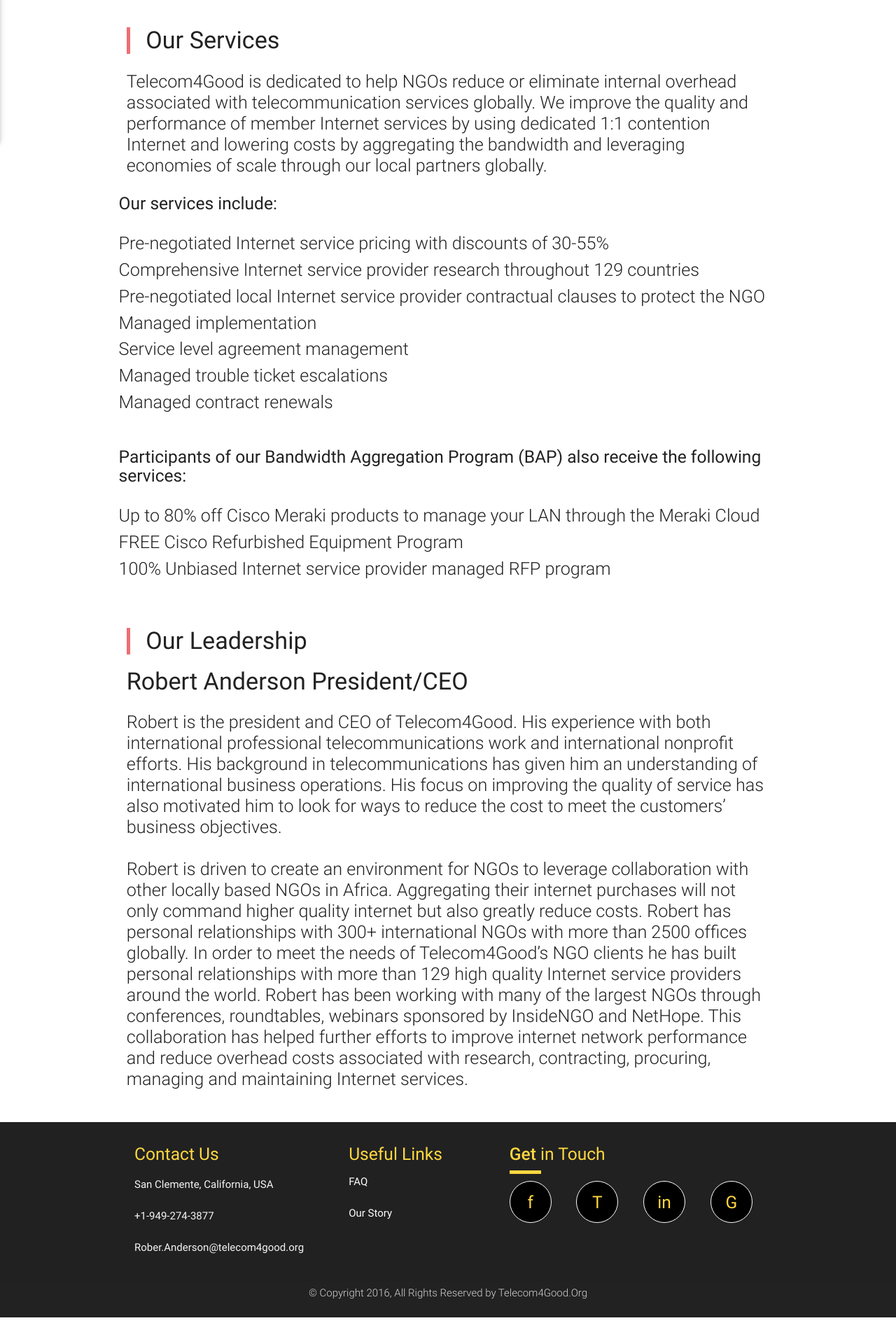
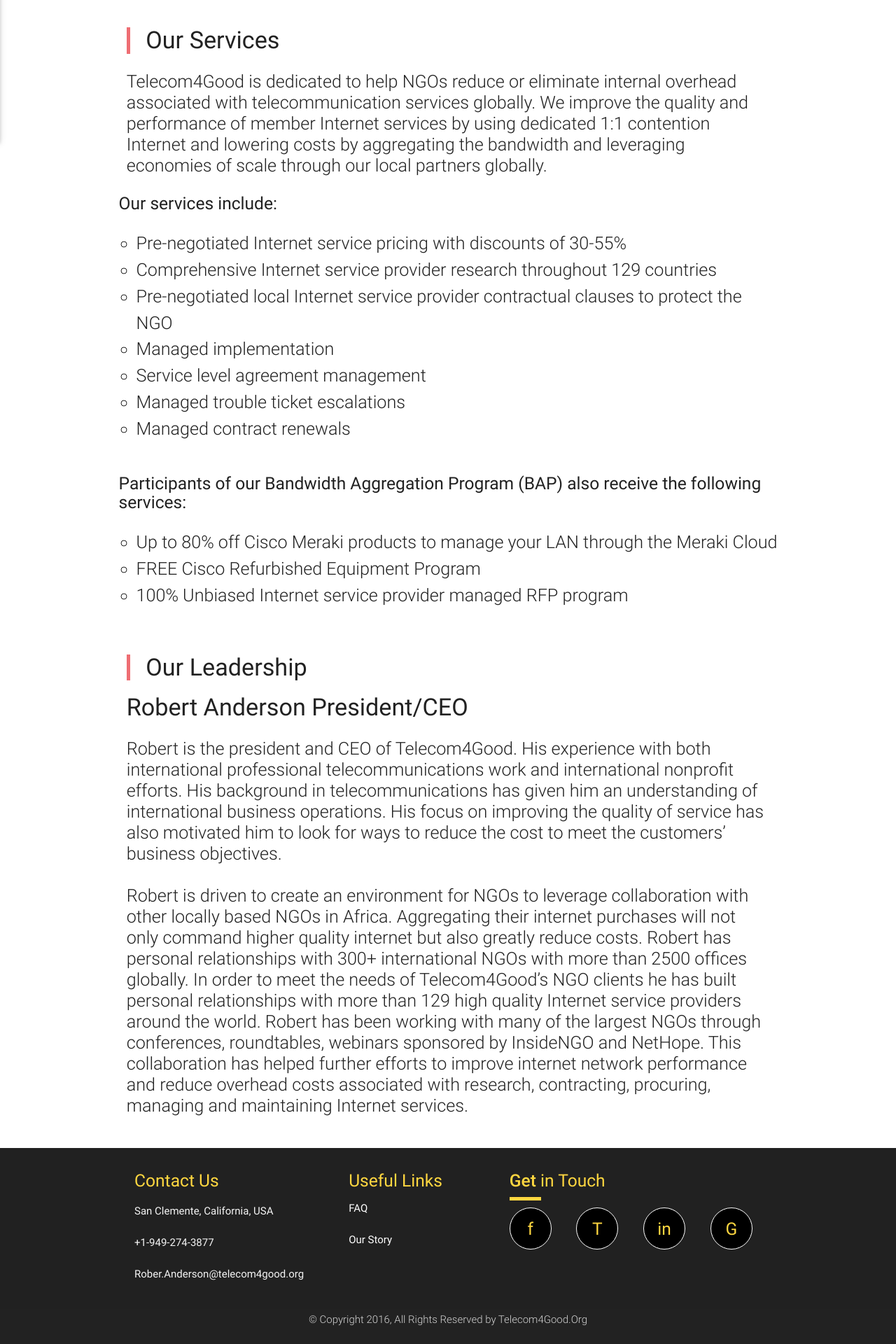
Before and after one commit to pbishop16/telecom4good.github.io, a Jekyll site: the page built from about_us.html, in a window 1280 px wide. Shown: the part 757-2677 px from the top of the page at 70% size. Built offline with Jekyll 4.4.1, drawn with Linux system fonts in a browser that asks for light colours; nearby versions of some CDN libraries; before the commit the page ends 2639 px from its top, so only the background shows below that.

Commit message:
# 8 : More Styling Improvements

```diff
--- a/about_us.html
+++ b/about_us.html
@@ -40,24 +40,24 @@
       <h5>Our services include:</h5>
 
       <p class="flow-text">
-        <ul class="flow-text">
-          <li>Pre-negotiated Internet service pricing with discounts of 30-55% </li>
-          <li>Comprehensive Internet service provider research throughout 129 countries</li>
-          <li>Pre-negotiated local Internet service provider contractual clauses to protect the NGO</li>
-          <li>Managed implementation </li>
-          <li>Service level agreement management</li>
-          <li>Managed trouble ticket escalations</li>
-          <li>Managed contract renewals</li>
+        <ul class="flow-text" style="margin-left: 25px;">
+          <li style="list-style-type: circle">Pre-negotiated Internet service pricing with discounts of 30-55% </li>
+          <li style="list-style-type: circle">Comprehensive Internet service provider research throughout 129 countries</li>
+          <li style="list-style-type: circle">Pre-negotiated local Internet service provider contractual clauses to protect the NGO</li>
+          <li style="list-style-type: circle">Managed implementation </li>
+          <li style="list-style-type: circle">Service level agreement management</li>
+          <li style="list-style-type: circle">Managed trouble ticket escalations</li>
+          <li style="list-style-type: circle">Managed contract renewals</li>
         </ul>
       </p>
     </div>
     <div class="row">
       <h5>Participants of our Bandwidth Aggregation Program (BAP) also receive the following services:</h5>
       <p class="flow-text">
-      <ul class="flow-text">
-        <li>Up to 80% off Cisco Meraki products to manage your LAN through the Meraki Cloud</li>
-        <li>FREE Cisco Refurbished Equipment Program</li>
-        <li>100% Unbiased Internet service provider managed RFP program</li>
+      <ul class="flow-text" style="margin-left: 25px;">
+        <li style="list-style-type: circle">Up to 80% off Cisco Meraki products to manage your LAN through the Meraki Cloud</li>
+        <li style="list-style-type: circle">FREE Cisco Refurbished Equipment Program</li>
+        <li style="list-style-type: circle">100% Unbiased Internet service provider managed RFP program</li>
       </ul>
       </p>
     </div>
```
Also changed, not shown: what_we_do_for_ngos.html (+8 -8 lines), 3 other files.
